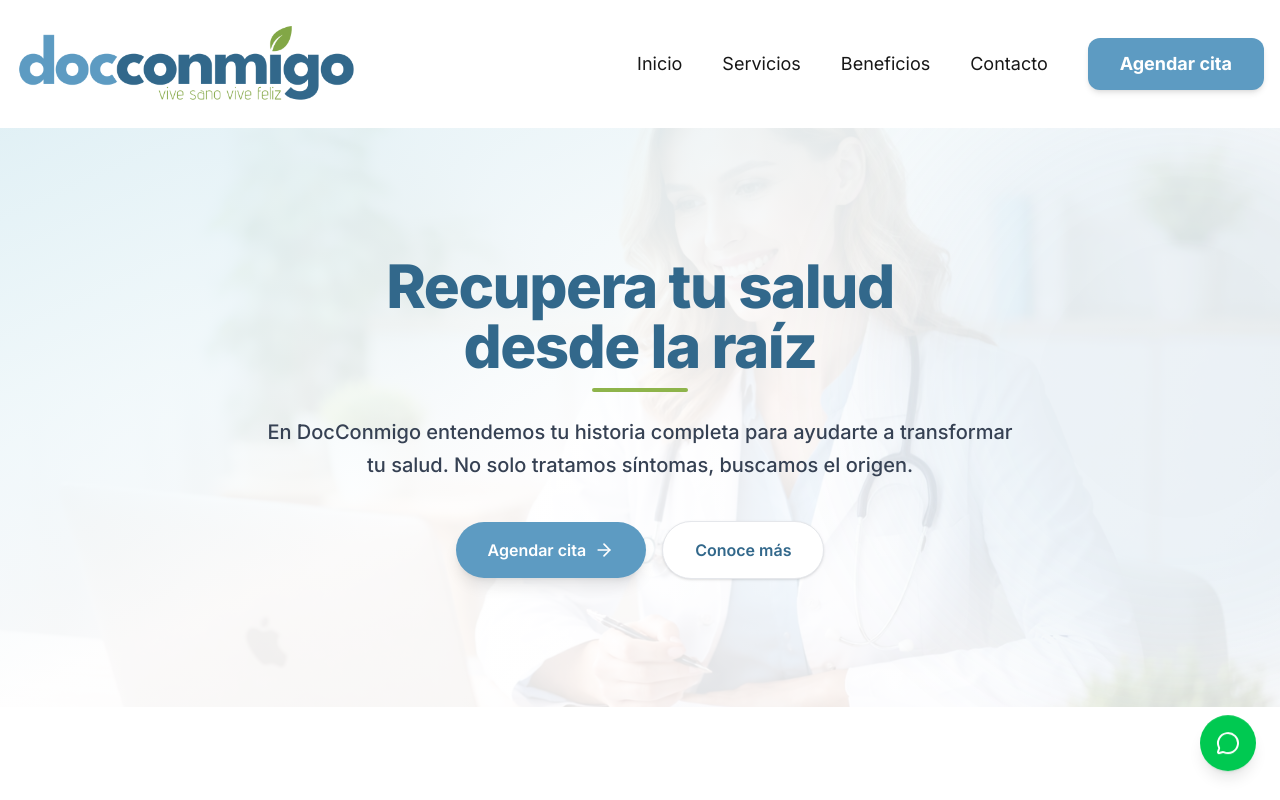
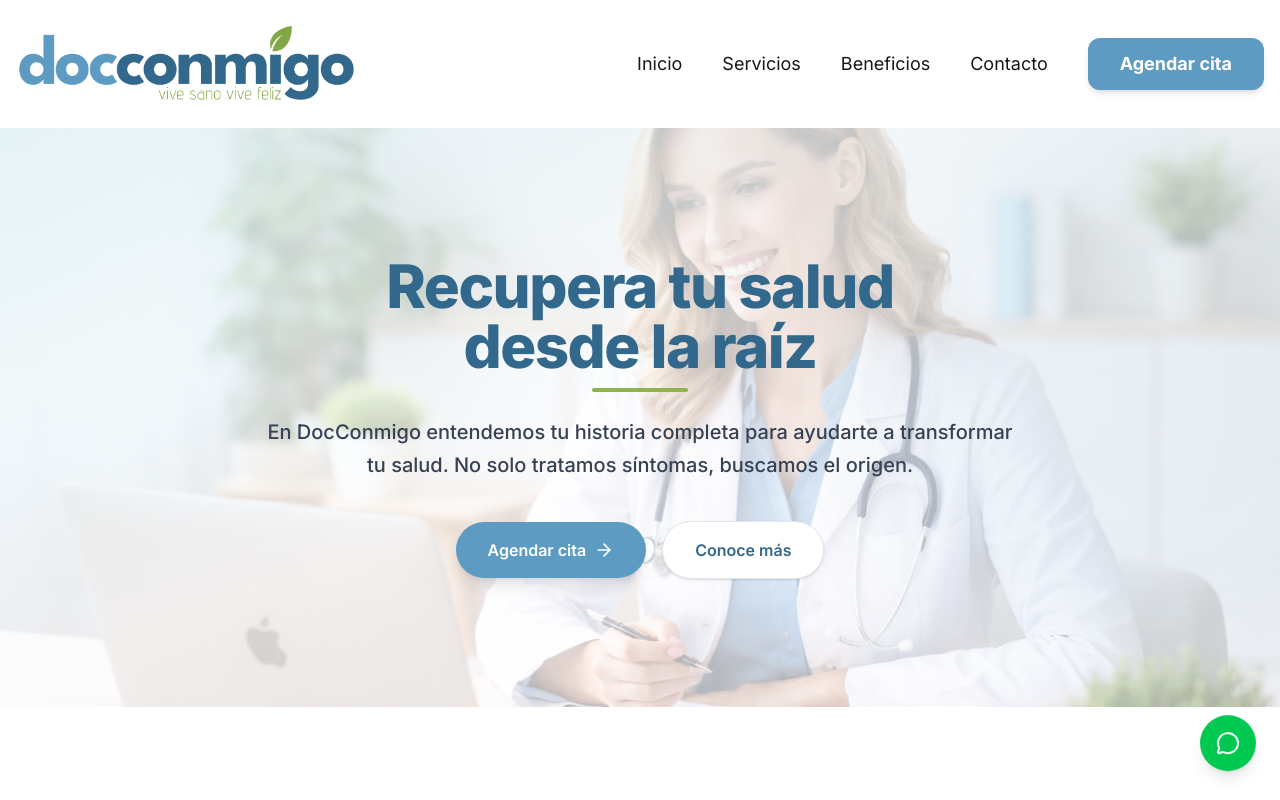
Before and after one commit to icodecauseiloveit/docconmigo_web, a Next.js app: page / in a window 1280 px wide. Shown: the top 800 px of the page. Built offline with nearby package versions, Linux system fonts and the light colour scheme.

Commit message:
style: decrease hero overlay opacity for better image visibility

```diff
--- a/src/components/sections/HeroSection.tsx
+++ b/src/components/sections/HeroSection.tsx
@@ -12,7 +12,7 @@ export default function HeroSection() {
           alt="DocConmigo Hero Background"
           className="w-full h-full object-cover"
         />
-        <div className="absolute inset-0 bg-gradient-to-br from-[#e0f0f5]/96 via-white/92 to-white/85"></div>
+        <div className="absolute inset-0 bg-gradient-to-br from-[#e0f0f5]/85 via-white/75 to-white/60"></div>
       </div>
 
       {/* Background decoration */}
```
